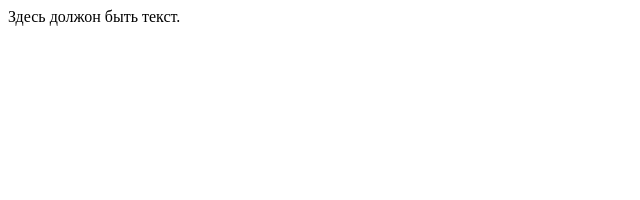
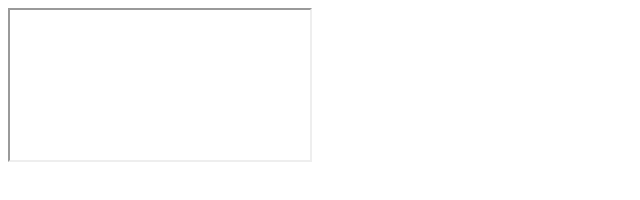
Before and after one commit to Archinect/spiderfly, a plain HTML site: page index.html in a window 1280 px wide. Shown: the whole page, without its empty margins (0-640 px from the left). Drawn offline with Linux system fonts and the light colour scheme.

Commit message:
Update index.html

```diff
--- a/index.html
+++ b/index.html
@@ -5,9 +5,7 @@
   <!-- Тег meta для указания кодировки -->
   <meta charset="utf-8">
 </head>
-  <script async src="hello.js"></script>
-</head>
-<body>
-  Здесь должон быть текст.
-</body>
+<iframe>
+<script async src="hello.js"></script>
+</iframe>
 </html>
```
